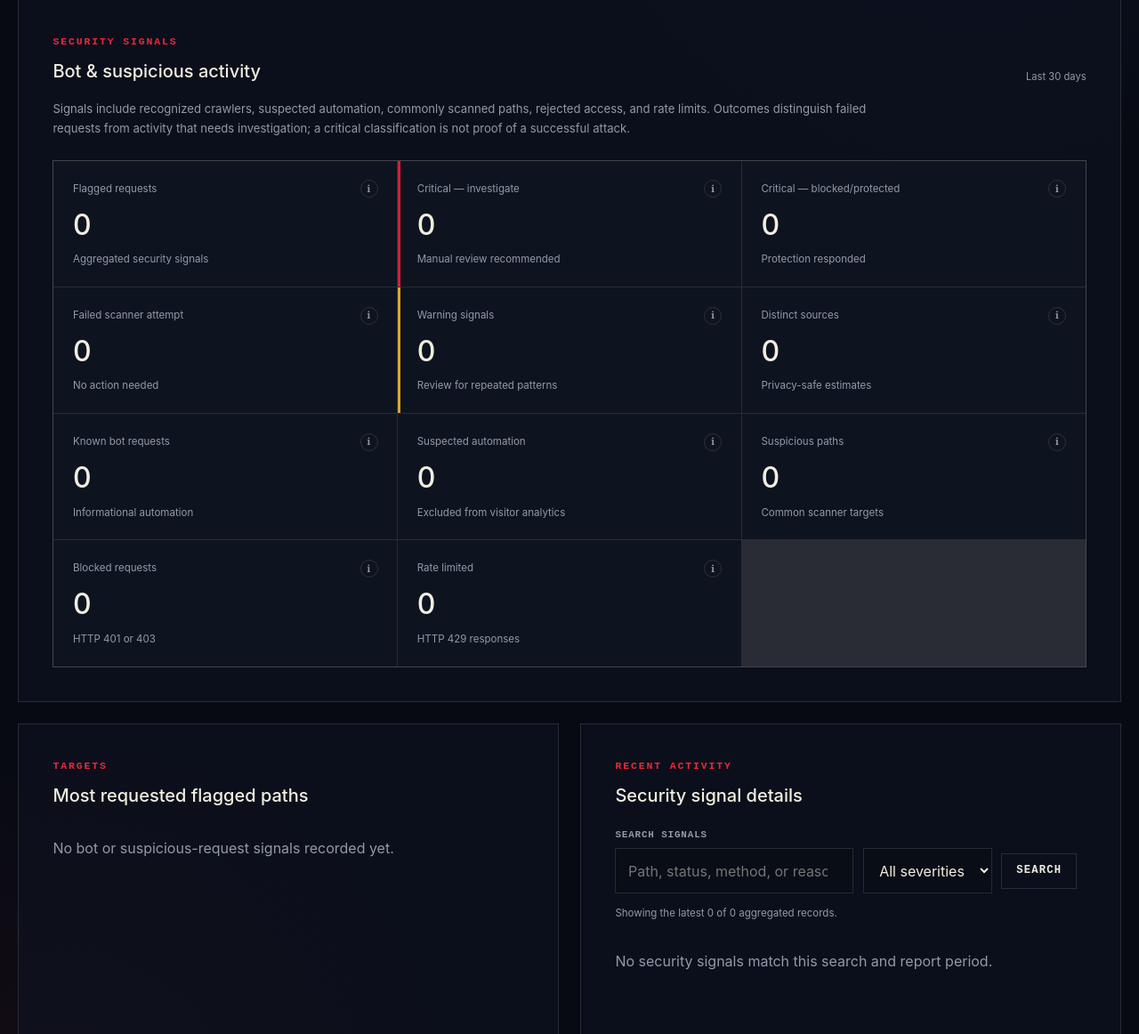
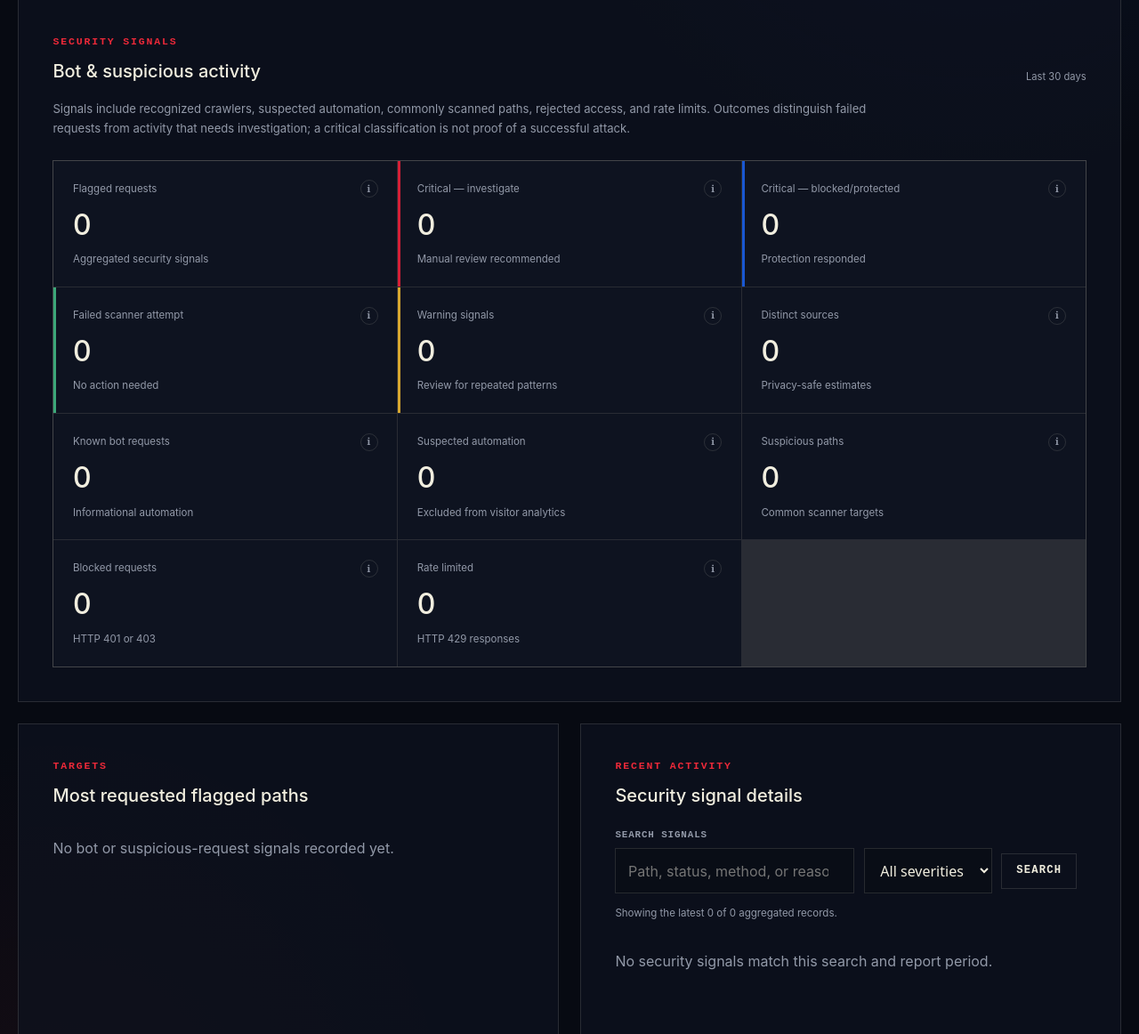
Before and after one commit to qcstyrogit-main/landing-page, a Flask app: page /analytics in a window 1280 px wide, after a click on "SECURITY". Shown: the part 483-1645 px from the top of the page at 89% size. Run offline with Flask 3, Linux system fonts and the light colour scheme; the visitor is signed in with stand-in values (Sample User, id 1); data that the repository does not hold is empty; parts of the project's set-up code (start-up, migrations or seed data) failed here and were passed over; some libraries are stand-ins or nearby versions.

Commit message:
feat: add new severity levels and enhance security search controls

```diff
--- a/static/css/analytics.css
+++ b/static/css/analytics.css
@@ -554,6 +554,8 @@ th:not(:first-child), td:not(:first-child) { text-align: right; }
 }
 
 .severity-card--critical { box-shadow: inset 3px 0 0 #d51f37; }
+.severity-card--protected { box-shadow: inset 3px 0 0 var(--blue); }
+.severity-card--safe { box-shadow: inset 3px 0 0 #3ca879; }
 .severity-card--warning { box-shadow: inset 3px 0 0 #d7a72f; }
 
 .severity-badge {
@@ -567,6 +569,8 @@ th:not(:first-child), td:not(:first-child) { text-align: right; }
 }
 
 .severity-badge--critical { border-color: #d51f37; color: #f06a79; }
+.severity-badge--protected { border-color: var(--blue); color: #7ba4f0; }
+.severity-badge--safe { border-color: #3ca879; color: #72d7a8; }
 .severity-badge--warning { border-color: #d7a72f; color: #dbbb62; }
 .severity-badge--info { border-color: var(--blue); color: #7ba4f0; }
 
@@ -618,6 +622,12 @@ th:not(:first-child), td:not(:first-child) { text-align: right; }
   background: #090d16;
   color: var(--text);
   font: inherit;
+}
+
+.security-search-controls select[data-native-select] {
+  -webkit-appearance: menulist;
+  appearance: auto;
+  font-family: system-ui, -apple-system, "Segoe UI", sans-serif;
 }
 
 .security-search-controls input:focus,
@@ -682,6 +692,14 @@ th:not(:first-child), td:not(:first-child) { text-align: right; }
   .security-search-controls { grid-template-columns: 1fr; }
   .security-search-controls .secondary-button { width: 100%; }
   .analytics-note { display: block; }
+}
+
+@media (hover: none) and (pointer: coarse) {
+  .security-search-controls select[data-native-select] {
+    min-height: 3rem;
+    font-size: 1rem;
+    touch-action: manipulation;
+  }
 }
 
 @page {
--- a/templates/analytics_dashboard.html
+++ b/templates/analytics_dashboard.html
@@ -334,7 +334,7 @@
           <label for="securitySearch">Search signals</label>
           <div class="security-search-controls">
             <input id="securitySearch" type="search" name="security_q" value="{{ security_search }}" placeholder="Path, status, method, or reason">
-            <select name="security_severity" aria-label="Filter by severity">
+            <select name="security_severity" aria-label="Filter by severity" data-native-select>
               {% for value, label in [('all', 'All severities'), ('critical', 'Critical'), ('warning', 'Warning'), ('info', 'Info')] %}
               <option value="{{ value }}" {% if security_severity == value %}selected{% endif %}>{{ label }}</option>
               {% endfor %}
```
